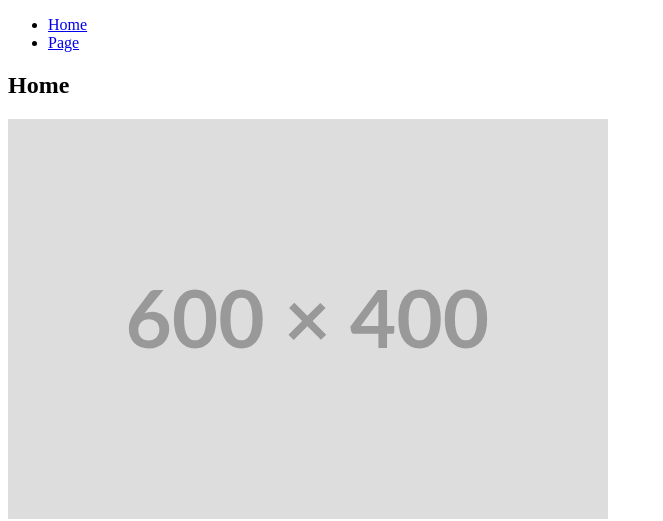
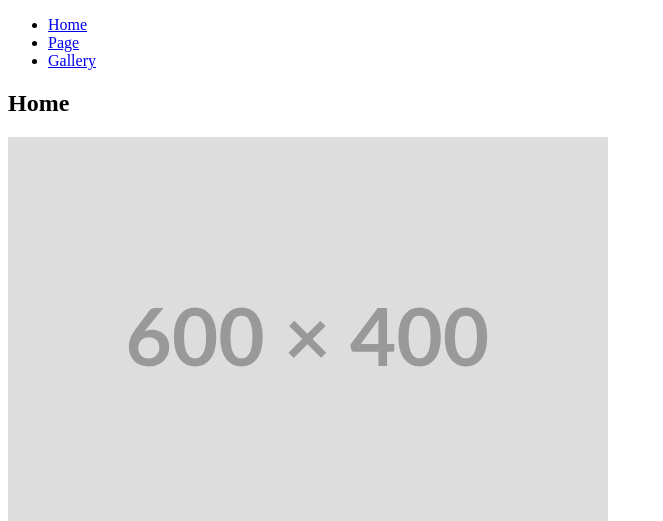
Before and after one commit to flyByNight22/Homework, a plain HTML site: page index.html in a window 1280 px wide. Shown: the top 521 px of the page, without its empty margins (0-663 px from the left). Drawn offline with Linux system fonts and the light colour scheme.

Commit message:
Add_link_to_gallery

```diff
--- a/index.html
+++ b/index.html
@@ -18,6 +18,9 @@
                     </li>
                     <li class="menu__item">
                         <a href="./pages/page.html" class="menu__item-link">Page</a>
+                    </li>
+                    <li class="menu__item">
+                        <a href="./pages/gallery.html" class="menu__item-link">Gallery</a>
                     </li>
                 </ul>
             </nav>
```
